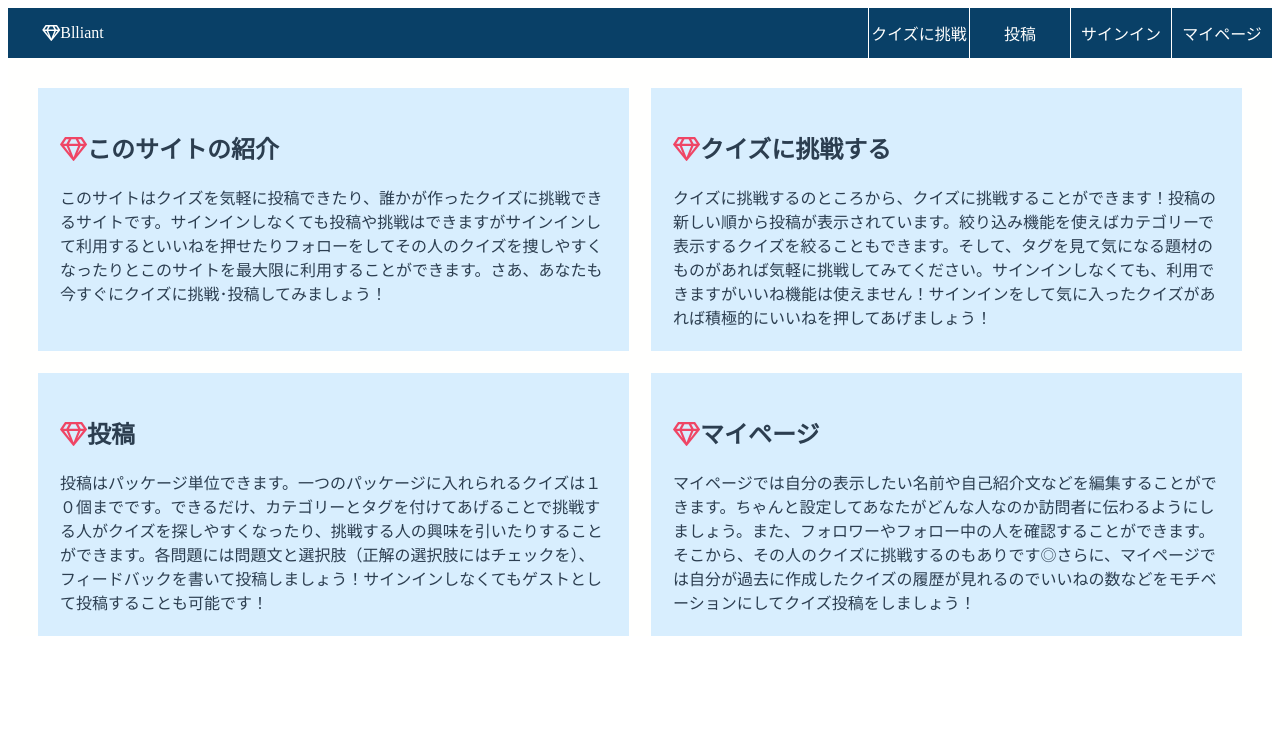
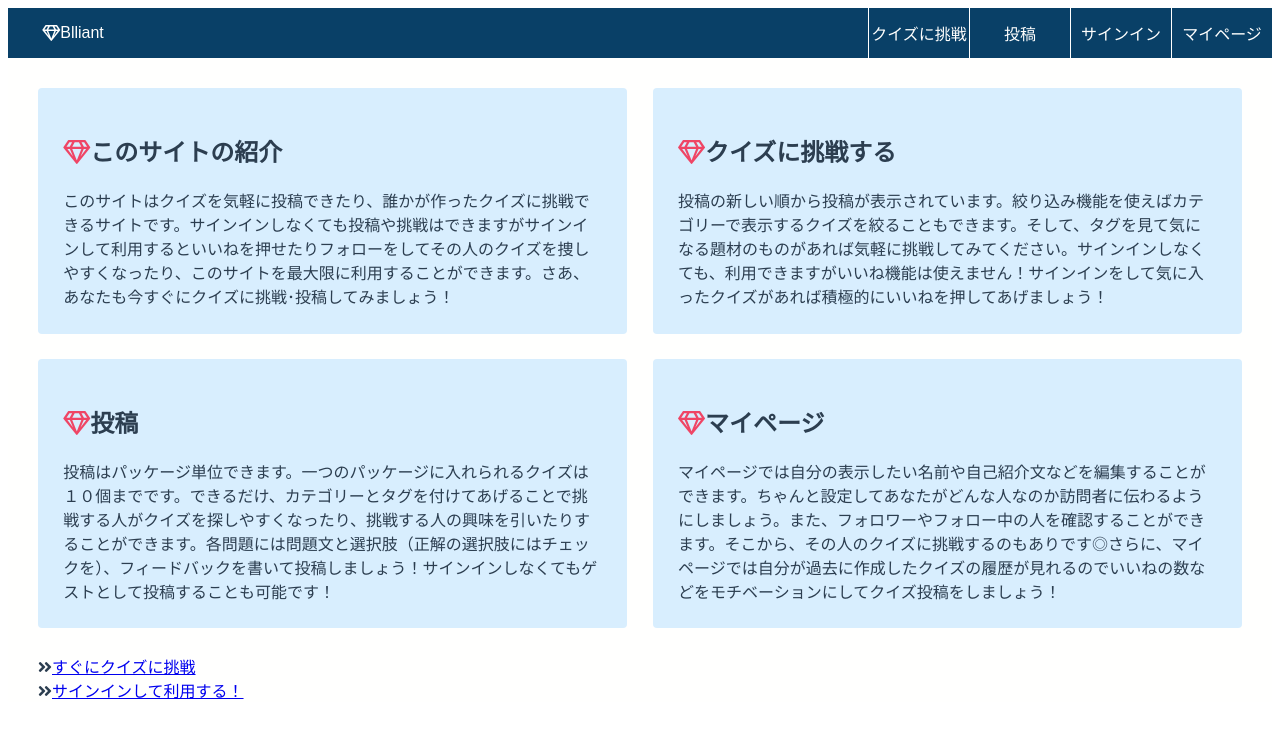
Before and after one commit to Brilliant-Diamond/QUIZapp, a Vue app: page / in a window 1280 px wide. Both pictures are taken after a click on the button "このサイトの使い方を見る". Shown: the top 738 px of the page. Built offline with nearby package versions, Linux system fonts and the light colour scheme; no server answers.

Commit message:
スタイル微変更

```diff
--- a/src/App.vue
+++ b/src/App.vue
@@ -26,6 +26,10 @@ export default {
   color: #2c3e50;
   box-sizing: border-box;
   background-color: #fffffe;
+  /* font-family: Arial, Helvetica, sans-serif; */
+  font-family: "Hiragino Kaku Gothic Pro", "ヒラギノ角ゴ Pro",
+    "Yu Gothic Medium", "游ゴシック Medium", YuGothic, "游ゴシック体",
+    "メイリオ", sans-serif;
 }
 body {
   margin: 0;
--- a/src/views/Home.vue
+++ b/src/views/Home.vue
@@ -28,19 +28,19 @@
       </div>
     </div>
 
-    <div class="description" :class="{ hide: !descriptionOn }">
+    <div class="description fade" :class="{ hide: !descriptionOn }">
       <div class="upper">
         <div class="intro stage left">
           <h2><i class="far fa-gem red"></i>このサイトの紹介</h2>
           <div>
-            このサイトはクイズを気軽に投稿できたり、誰かが作ったクイズに挑戦できるサイトです。サインインしなくても投稿や挑戦はできますがサインインして利用するといいねを押せたりフォローをしてその人のクイズを捜しやすくなったりとこのサイトを最大限に利用することができます。さあ、あなたも今すぐにクイズに挑戦･投稿してみましょう！
+            このサイトはクイズを気軽に投稿できたり、誰かが作ったクイズに挑戦できるサイトです。サインインしなくても投稿や挑戦はできますがサインインして利用するといいねを押せたりフォローをしてその人のクイズを捜しやすくなったり、このサイトを最大限に利用することができます。さあ、あなたも今すぐにクイズに挑戦･投稿してみましょう！
           </div>
         </div>
 
         <div class="challenge-quiz stage right">
           <h2><i class="far fa-gem red"></i>クイズに挑戦する</h2>
           <div class="challenge-quiz-text">
-            クイズに挑戦するのところから、クイズに挑戦することができます！投稿の新しい順から投稿が表示されています。絞り込み機能を使えばカテゴリーで表示するクイズを絞ることもできます。そして、タグを見て気になる題材のものがあれば気軽に挑戦してみてください。サインインしなくても、利用できますがいいね機能は使えません！サインインをして気に入ったクイズがあれば積極的にいいねを押してあげましょう！
+            投稿の新しい順から投稿が表示されています。絞り込み機能を使えばカテゴリーで表示するクイズを絞ることもできます。そして、タグを見て気になる題材のものがあれば気軽に挑戦してみてください。サインインしなくても、利用できますがいいね機能は使えません！サインインをして気に入ったクイズがあれば積極的にいいねを押してあげましょう！
           </div>
         </div>
       </div>
@@ -58,6 +58,20 @@
           <div class="mypage-text">
             マイページでは自分の表示したい名前や自己紹介文などを編集することができます。ちゃんと設定してあなたがどんな人なのか訪問者に伝わるようにしましょう。また、フォロワーやフォロー中の人を確認することができます。そこから、その人のクイズに挑戦するのもありです◎さらに、マイページでは自分が過去に作成したクイズの履歴が見れるのでいいねの数などをモチベーションにしてクイズ投稿をしましょう！
           </div>
+        </div>
+      </div>
+      <div class="next-action">
+        <div>
+          <i class="fas fa-angle-double-right"></i>
+          <router-link to="/challengequiz" class="nav__item nav__link"
+            >すぐにクイズに挑戦</router-link
+          >
+        </div>
+        <div>
+          <i class="fas fa-angle-double-right"></i>
+          <router-link to="/signin" class="nav__item nav__link"
+            >サインインして利用する！</router-link
+          >
         </div>
       </div>
     </div>
@@ -96,6 +110,21 @@ export default {
 .next-action {
   margin-top: 3ex;
 }
+.fade {
+  animation: fadeIn 1s ease 0s 1 normal;
+}
+
+@keyframes fadeIn {
+  /*animetion-nameで設定した値を書く*/
+
+  0% {
+    opacity: 0;
+  } /*アニメーション開始時は不透明度0%*/
+
+  100% {
+    opacity: 1;
+  } /*アニメーション終了時は不透明度100%*/
+}
 .description {
   margin-left: auto;
   margin-right: auto;
@@ -104,6 +133,7 @@ export default {
   background-color: #d8eefe;
   flex: 1;
   padding: 3ex;
+  border-radius: 4px;
 }
 .upper {
   margin-bottom: 3ex;
```
